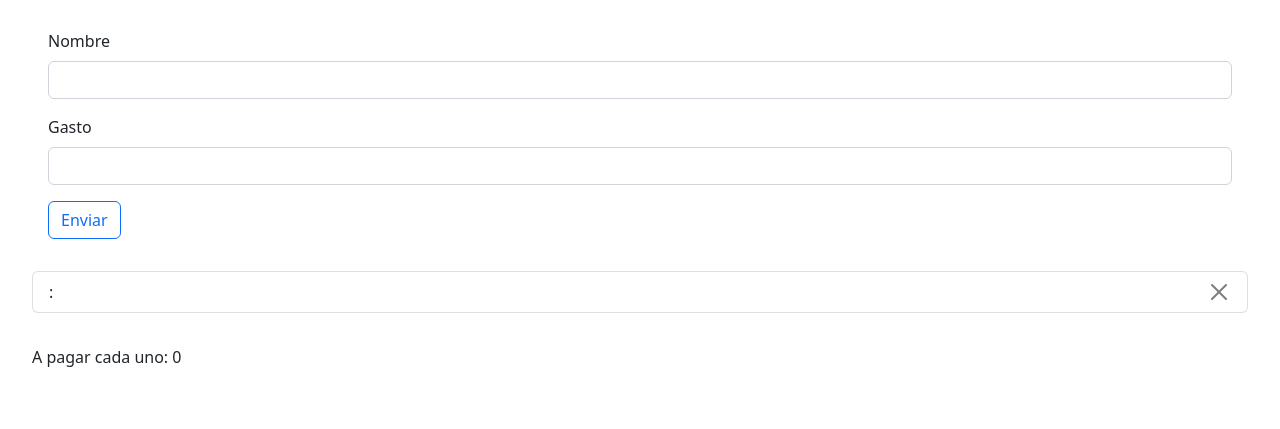
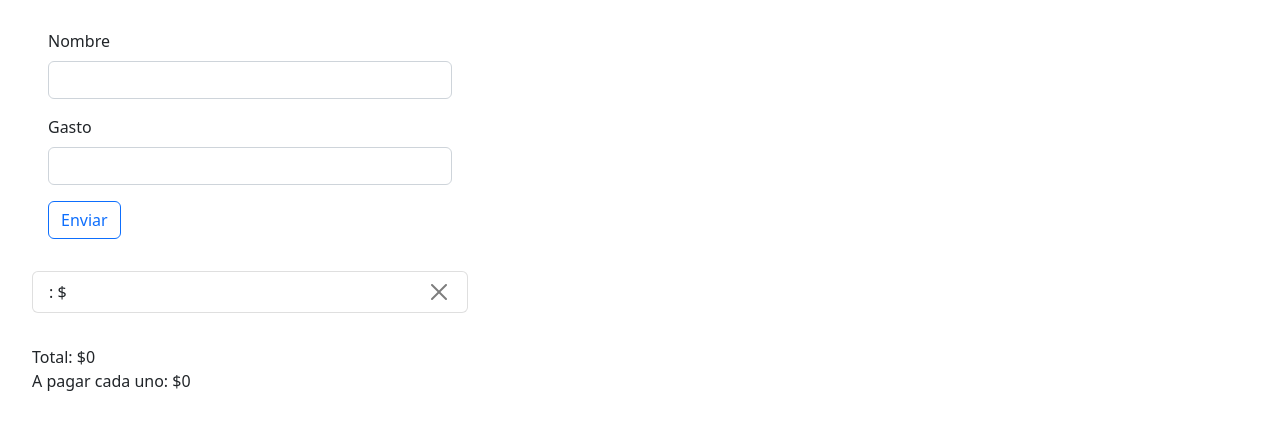
Before and after one commit to MatiasLaguna/Final-Sprint-2, a plain HTML site: page index.html in a window 1280 px wide. Both pictures are taken after a click on the button "Enviar". Shown: the part 201-630 px from the top of the page. Drawn offline with nearby package versions, Linux system fonts and the light colour scheme.

Commit message:
corrijo errores NaN y agrego total

```diff
--- a/app.js
+++ b/app.js
@@ -2,41 +2,43 @@ const inputName = document.getElementById("inputName");
 const inputCost = document.getElementById("inputCost");
 const list = document.getElementById("list-p");
 let ArrayPeople = [];
-let restAcum = 0
 
 function validar() {
     ArrayPeople.push([inputName.value, inputCost.value]);
     let li = document.createElement("li");
     li.classList.add("list-group-item");
-    li.innerText = ArrayPeople.at(-1)[0] + ": " + ArrayPeople.at(-1)[1]
+    li.innerText = ArrayPeople.at(-1)[0] + ": $" + ArrayPeople.at(-1)[1];
     li.append(closeButton());
     list.append(li);
-
     totalValue();
 }
 
 function closeButton() {
     let Close = document.createElement("button");
-    Close.addEventListener('click', function deteleItem() {
-        const str = this.parentElement.textContent;
-        const name = str.slice(0, str.indexOf(':'));
-        ArrayPeople = ArrayPeople.filter(elem => elem[0] !== name)
-        console.log(ArrayPeople)
-        this.parentElement.remove();
-        totalValue();
-    }, false);
+    Close.addEventListener("click", deteleItem, false);
     Close.classList.add("btn-close");
     return Close;
+}
+
+function deteleItem() {
+    const str = this.parentElement.textContent;
+    const name = str.slice(0, str.indexOf(":"));
+    ArrayPeople = ArrayPeople.filter((elem) => elem[0] !== name);
+    console.log(ArrayPeople);
+    this.parentElement.remove();
+    totalValue();
 }
 
 function totalValue() {
     let acum = 0;
     for (const people of ArrayPeople) {
-        acum += (people[1] - 0) - restAcum;
+        acum += people[1] - 0;
         console.log(acum);
     }
 
-    let total = acum / ArrayPeople.length;
+    let subtotal = acum / ArrayPeople.length;
     let div = document.getElementById("total");
-    div.innerText = "A pagar cada uno: " + total;
+    let divSubtotal = document.getElementById("subtotal");
+    divSubtotal.innerText = "A pagar cada uno: $" + (subtotal ? subtotal : 0);
+    div.innerText = "Total: $" + (acum ? acum : 0);
 }
--- a/index.html
+++ b/index.html
@@ -2,39 +2,37 @@
 <html lang="en">
 
 <head>
-    <meta charset="UTF-8">
-    <meta http-equiv="X-UA-Compatible" content="IE=edge">
-    <meta name="viewport" content="width=device-width, initial-scale=1.0">
-    <link rel="stylesheet" href="style.css">
-    <link href="https://cdn.jsdelivr.net/npm/bootstrap@5.2.0-beta1/dist/css/bootstrap.min.css" rel="stylesheet" integrity="sha384-0evHe/X+R7YkIZDRvuzKMRqM+OrBnVFBL6DOitfPri4tjfHxaWutUpFmBp4vmVor" crossorigin="anonymous">
+    <meta charset="UTF-8" />
+    <meta http-equiv="X-UA-Compatible" content="IE=edge" />
+    <meta name="viewport" content="width=device-width, initial-scale=1.0" />
+    <link rel="stylesheet" href="style.css" />
+    <link href="https://cdn.jsdelivr.net/npm/bootstrap@5.2.0-beta1/dist/css/bootstrap.min.css" rel="stylesheet" integrity="sha384-0evHe/X+R7YkIZDRvuzKMRqM+OrBnVFBL6DOitfPri4tjfHxaWutUpFmBp4vmVor" crossorigin="anonymous" />
     <title>App de Gastos</title>
 </head>
 
 <body>
     <div class="container bg-primary text-center text-light">
-        <h2>
-            App de Gastos
-        </h2>
+        <h2>App de Gastos</h2>
         <small class="text-white">Ingresa cuánto pagó cada persona</small>
     </div>
     <form>
-
         <div class="mb-3">
             <label for="inputName" class="form-label">Nombre</label>
-            <input type="text" class="form-control" id="inputName">
+            <input type="text" class="form-control" id="inputName" />
         </div>
-
 
         <div class="mb-3">
             <label for="inputCost" class="form-label">Gasto</label>
-            <input type="number" class="form-control" id="inputCost">
+            <input type="number" class="form-control" id="inputCost" />
         </div>
-        <button type="button" class="btn btn-outline-primary" onclick="validar()">Enviar</button>
+        <button type="button" class="btn btn-outline-primary" onclick="validar()">
+        Enviar
+      </button>
     </form>
 
-    <ol class="list-group" id="list-p">
-    </ol>
+    <ol class="list-group" id="list-p"></ol>
     <div id="total"></div>
+    <div id="subtotal"></div>
     <script src="app.js"></script>
 </body>
 
--- a/style.css
+++ b/style.css
@@ -1,5 +1,9 @@
 form {
     margin: 2rem 3rem;
+}
+
+body {
+    max-width: 500px;
 }
 
 .container {
@@ -19,5 +23,9 @@ form {
 }
 
 #total {
-    margin: 2rem;
+    margin: 0 2rem;
 }
+
+#subtotal {
+    margin: 0 2rem;
+}
```
